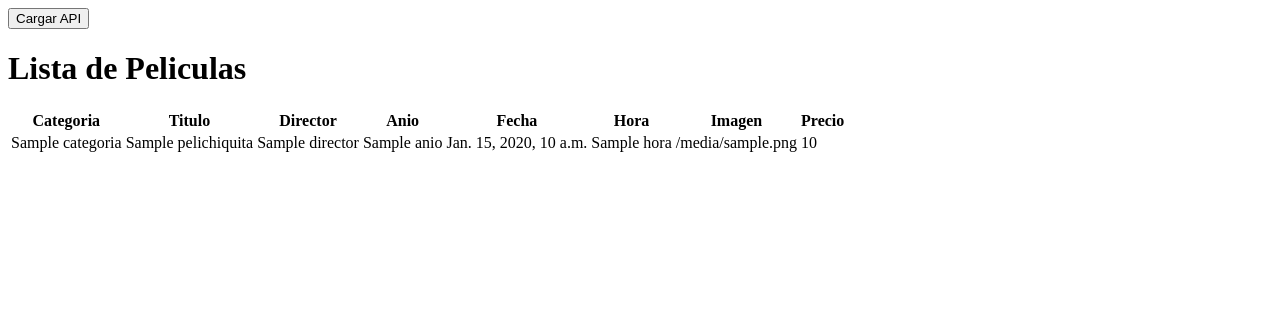
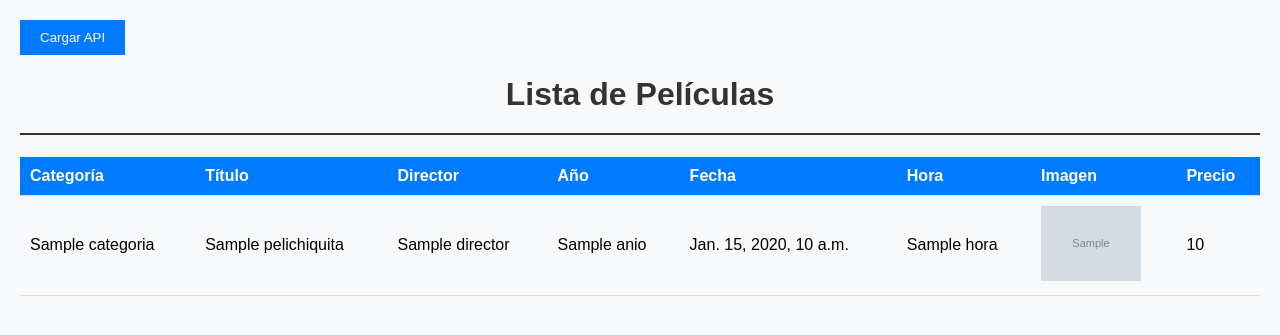
Before and after one commit to Samashoas/-IPC2_V1S12023_ProyectoF2_3_202109705, a Django app: template IPC2_F2/peliculas/templates/peliculas/mostrar_pelis.html in a window 1280 px wide. Shown: the top 335 px of the page. Run offline with Django 4.2, Linux system fonts and the light colour scheme; the template is opened without the code that fills it: most values are stand-ins (such as "Sample title", 1, 10 or a date in 2020); grey boxes marked "Sample" are stand-in pictures.

Commit message:
Imagenes xml

```diff
--- a/IPC2_F2/peliculas/templates/peliculas/mostrar_pelis.html
+++ b/IPC2_F2/peliculas/templates/peliculas/mostrar_pelis.html
@@ -1,7 +1,63 @@
 <!DOCTYPE html>
 <html>
 <head>
-        <title>Gestion de Peliculas</title>
+    <style>
+        body {
+            font-family: Arial, sans-serif;
+            margin: 20px;
+            background-color: #f8f9fa;
+        }
+
+        h1 {
+            color: #333;
+            text-align: center;
+            padding-bottom: 20px;
+            border-bottom: 2px solid #333;
+        }
+
+        table {
+            width: 100%;
+            border-collapse: collapse;
+            margin-top: 20px;
+        }
+
+        th, td {
+            padding: 10px;
+            text-align: left;
+            border-bottom: 1px solid #ddd;
+        }
+
+        th {
+            background-color: #007bff;
+            color: #fff;
+        }
+
+        tr:hover {
+            background-color: #e9ecef;
+        }
+
+        .no-records {
+            font-style: italic;
+            color: #777;
+        }
+
+        form {
+            margin-bottom: 20px;
+        }
+
+        button[type="submit"] {
+            background-color: #007bff;
+            color: #fff;
+            padding: 10px 20px;
+            border: none;
+            cursor: pointer;
+        }
+
+        button[type="submit"]:hover {
+            background-color: #0056b3;
+        }
+    </style>
+    <title>Gestión de Películas</title>
 </head>
 <body>
     <form method="POST" action="{% url 'load_xmlP' %}">
@@ -9,33 +65,33 @@
         <button type="submit">Cargar API</button>
     </form>
 
-        <h1>Lista de Peliculas</h1>
+    <h1>Lista de Películas</h1>
     <table>
         <thead>
-                <th>Categoria</th>
-                <th>Titulo</th>
+            <th>Categoría</th>
+            <th>Título</th>
             <th>Director</th>
-                <th>Anio</th>
+            <th>Año</th>
             <th>Fecha</th>
             <th>Hora</th>
             <th>Imagen</th>
             <th>Precio</th>
         </thead>
         <tbody>
-                {% for  pelichiquita in Peliculas %}
+            {% for pelichiquita in Peliculas %}
             <tr>
-                    <td>{{  pelichiquita.categoria }}</td>
-                    <td>{{  pelichiquita.titulo }}</td>
-                    <td>{{  pelichiquita.director }}</td>
-                    <td>{{  pelichiquita.anio }}</td>
-                    <td>{{  pelichiquita.fecha }}</td>
-                    <td>{{  pelichiquita.hora }}</td>
-                    <td>{{  pelichiquita.imagen }}</td>
-                    <td>{{  pelichiquita.precio }}</td>
+                <td>{{ pelichiquita.categoria }}</td>
+                <td>{{ pelichiquita.titulo }}</td>
+                <td>{{ pelichiquita.director }}</td>
+                <td>{{ pelichiquita.anio }}</td>
+                <td>{{ pelichiquita.fecha }}</td>
+                <td>{{ pelichiquita.hora }}</td>
+                <td class="imagen"><img src="{{pelichiquita.imagen}}" alt="{{pelichiquita.titulo}}" width="100" height="position: relative"></td>
+                <td>{{ pelichiquita.precio }}</td>
             </tr>
             {% empty %}
             <tr>
-                    <td>No existen registros</td>
+                <td colspan="8" class="no-records">No existen registros</td>
             </tr>
             {% endfor %}
         </tbody>
```
Also changed, not shown: IPC2_F2/peliculas/Pelis.xml (+6 -6 lines), IPC2_F2/salas/templates/salas/mostrar_salas.html (+63 -7 lines). Lines whose indentation alone changed are shown as unchanged.
